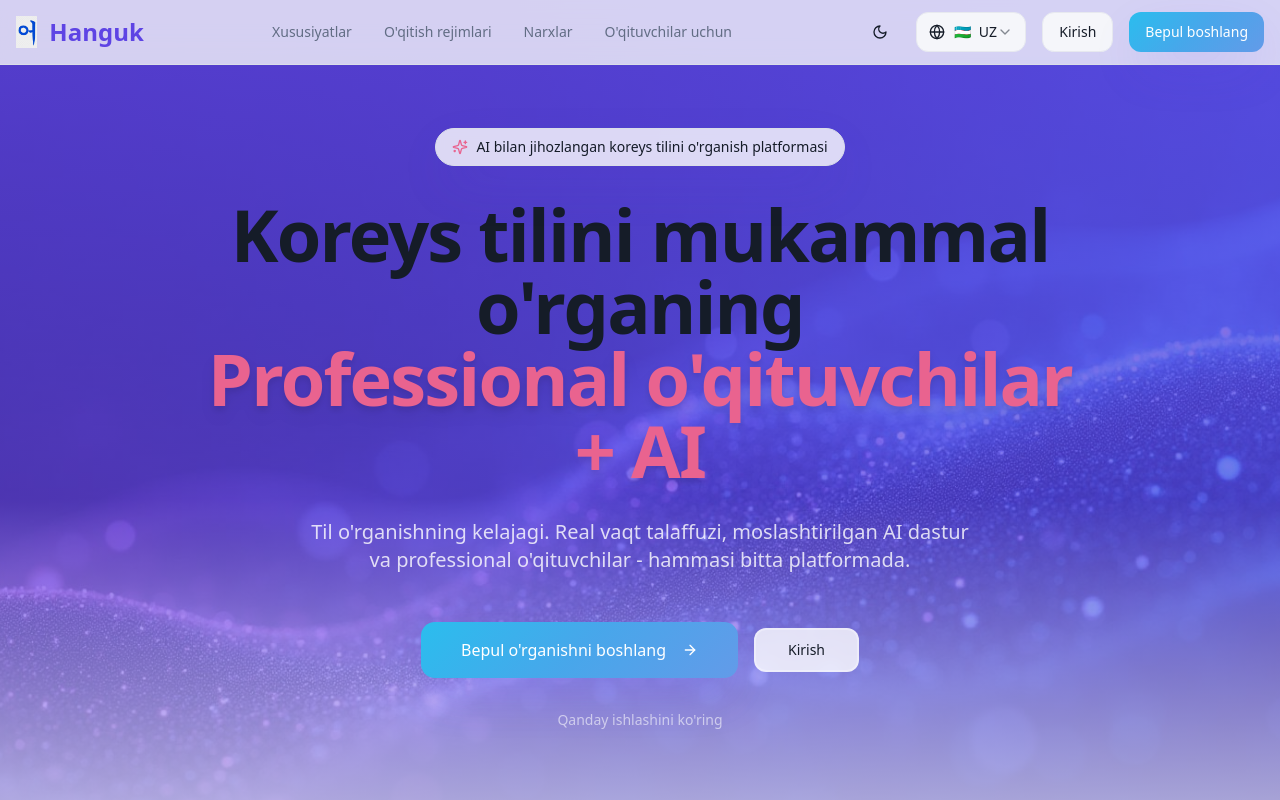
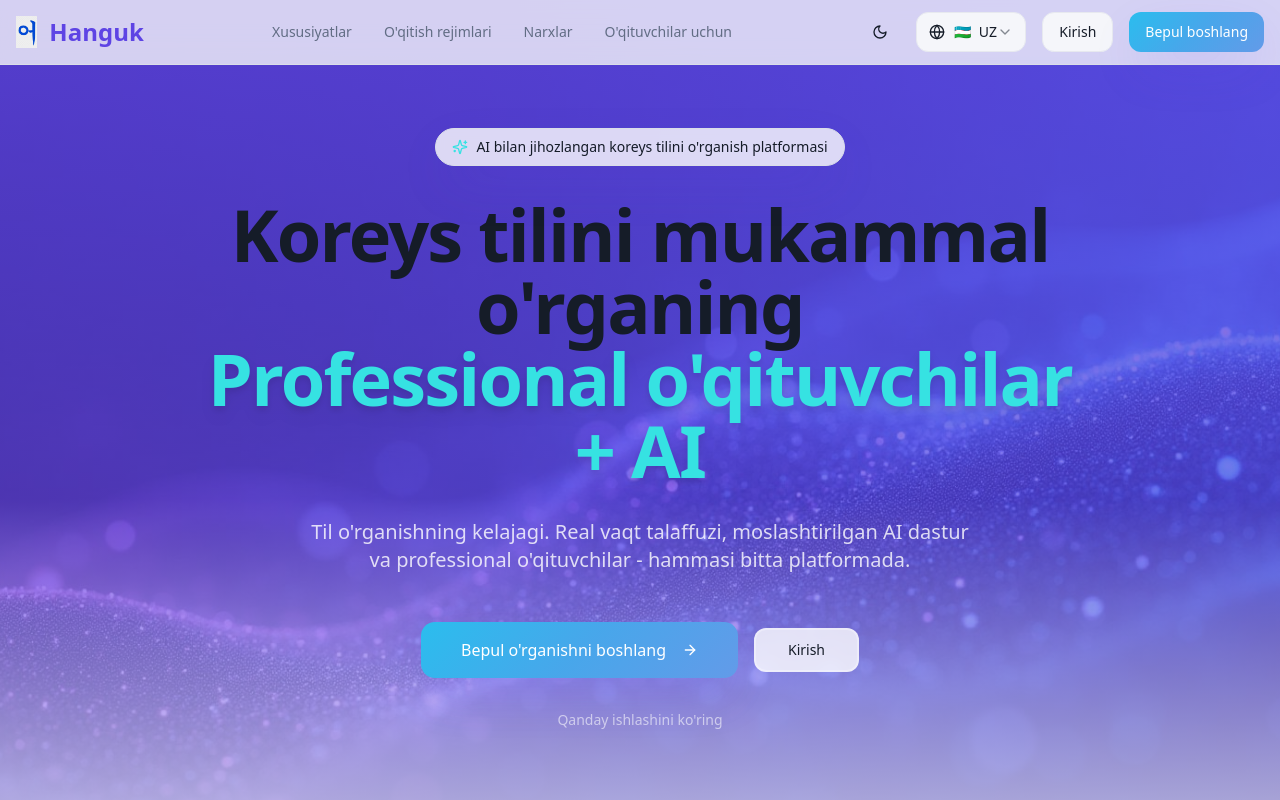
Before and after one commit to asrbekshokirovich-bot/learn-korean-ai-coach, a React (Vite) app: page / in a window 1280 px wide. Shown: the top 800 px of the page. Built offline with nearby package versions, Linux system fonts and the light colour scheme.

Commit message:
Replace pink with teal/cyan palette
Update global color scheme to teal/cyan accents, remove pink tones, and switch to purple-blue primary with electric blue accents and teal secondary. Adjust CSS variables across index.css to reflect the new cohesive color scheme.

```diff
--- a/src/index.css
+++ b/src/index.css
@@ -23,8 +23,8 @@ All colors MUST be HSL.
     --primary-glow: 250 85% 68%;
     --primary-variant: 260 70% 55%;
 
-    /* Coral-Pink Secondary */
-    --secondary: 340 75% 65%;
+    /* Teal-Cyan Secondary */
+    --secondary: 180 75% 55%;
     --secondary-foreground: 0 0% 100%;
 
     --muted: 220 30% 94%;
@@ -47,9 +47,9 @@ All colors MUST be HSL.
     /* Enhanced gradient system */
     --gradient-hero: linear-gradient(135deg, hsl(250 75% 58%), hsl(260 70% 62%), hsl(270 65% 68%));
     --gradient-accent: linear-gradient(135deg, hsl(195 85% 55%), hsl(205 80% 60%), hsl(215 75% 65%));
-    --gradient-warm: linear-gradient(135deg, hsl(340 75% 65%), hsl(350 80% 68%), hsl(10 75% 70%));
+    --gradient-warm: linear-gradient(135deg, hsl(180 75% 55%), hsl(190 80% 58%), hsl(200 75% 60%));
     --gradient-mesh: radial-gradient(at 40% 20%, hsl(250 85% 88%) 0px, transparent 50%),
-                     radial-gradient(at 80% 0%, hsl(340 75% 90%) 0px, transparent 50%),
+                     radial-gradient(at 80% 0%, hsl(180 75% 90%) 0px, transparent 50%),
                      radial-gradient(at 0% 50%, hsl(195 85% 90%) 0px, transparent 50%),
                      radial-gradient(at 100% 100%, hsl(260 70% 92%) 0px, transparent 50%);
 
@@ -57,7 +57,7 @@ All colors MUST be HSL.
     --shadow-elegant: 0 20px 50px -12px hsl(250 75% 58% / 0.25);
     --shadow-glow: 0 0 80px hsl(250 85% 68% / 0.4), 0 0 120px hsl(195 85% 65% / 0.25);
     --shadow-accent: 0 10px 40px -10px hsl(195 85% 55% / 0.35);
-    --shadow-warm: 0 10px 40px -10px hsl(340 75% 65% / 0.3);
+    --shadow-warm: 0 10px 40px -10px hsl(180 75% 55% / 0.3);
 
     /* Animations */
     --transition-smooth: all 0.4s cubic-bezier(0.4, 0, 0.2, 1);
@@ -81,8 +81,8 @@ All colors MUST be HSL.
     --primary-glow: 250 85% 72%;
     --primary-variant: 260 70% 60%;
 
-    /* Coral-Pink Secondary */
-    --secondary: 340 75% 68%;
+    /* Teal-Cyan Secondary */
+    --secondary: 180 75% 58%;
     --secondary-foreground: 220 45% 6%;
 
     --muted: 220 30% 16%;
@@ -102,16 +102,16 @@ All colors MUST be HSL.
 
     --gradient-hero: linear-gradient(135deg, hsl(250 75% 62%), hsl(260 70% 66%), hsl(270 65% 72%));
     --gradient-accent: linear-gradient(135deg, hsl(195 85% 58%), hsl(205 80% 63%), hsl(215 75% 68%));
-    --gradient-warm: linear-gradient(135deg, hsl(340 75% 68%), hsl(350 80% 70%), hsl(10 75% 72%));
+    --gradient-warm: linear-gradient(135deg, hsl(180 75% 58%), hsl(190 80% 60%), hsl(200 75% 62%));
     --gradient-mesh: radial-gradient(at 40% 20%, hsl(250 85% 20%) 0px, transparent 50%),
-                     radial-gradient(at 80% 0%, hsl(340 75% 18%) 0px, transparent 50%),
+                     radial-gradient(at 80% 0%, hsl(180 75% 18%) 0px, transparent 50%),
                      radial-gradient(at 0% 50%, hsl(195 85% 16%) 0px, transparent 50%),
                      radial-gradient(at 100% 100%, hsl(260 70% 15%) 0px, transparent 50%);
 
     --shadow-elegant: 0 20px 50px -12px hsl(250 75% 62% / 0.35);
     --shadow-glow: 0 0 80px hsl(250 85% 72% / 0.5), 0 0 120px hsl(195 85% 68% / 0.3);
     --shadow-accent: 0 10px 40px -10px hsl(195 85% 58% / 0.4);
-    --shadow-warm: 0 10px 40px -10px hsl(340 75% 68% / 0.35);
+    --shadow-warm: 0 10px 40px -10px hsl(180 75% 58% / 0.35);
   }
 }
 
```
